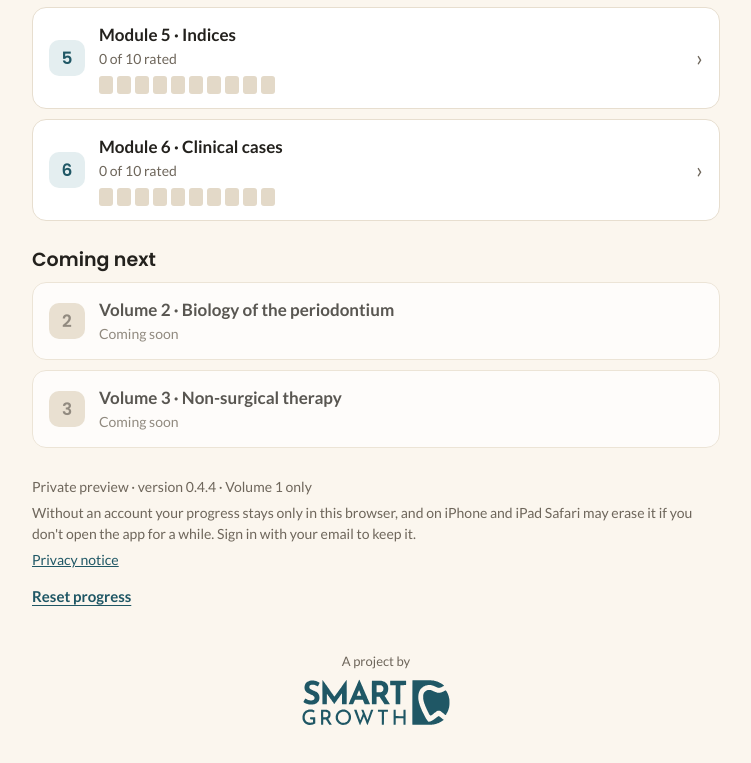
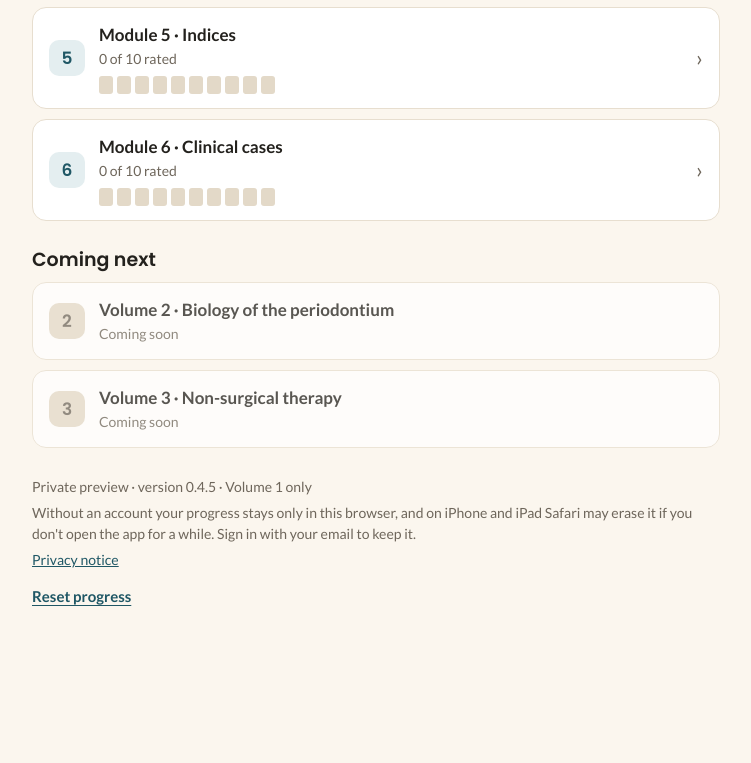
Before and after one commit to manuelarapani/periodontology-app, a plain HTML site: page index.html in a window 1280 px wide. Shown: the part 1149-1912 px from the top of the page, without its empty margins (264-1015 px from the left). After the commit the page ends 1800 px from the top, so only its background shows below. Drawn offline with Linux system fonts and the light colour scheme.

Commit message:
App v0.4.5: tolto il logo Smart Growth.D, torna l'icona di prima

```diff
--- a/app.css
+++ b/app.css
@@ -112,8 +112,6 @@ main{max-width:720px;margin:0 auto;padding:20px max(env(safe-area-inset-left),16
 .row.locked .num{background:var(--dot);color:var(--muted)}
 .foot{margin-top:28px;font-size:14px;color:var(--muted)}
 .foot p{margin:4px 0}
-.by{display:flex;flex-direction:column;align-items:center;gap:8px;margin:32px 0 8px;font-size:13px;color:var(--muted)}
-.by .sg{display:block;width:150px;height:48px;background:var(--petrol);-webkit-mask:url(smartgrowth.svg) center/contain no-repeat;mask:url(smartgrowth.svg) center/contain no-repeat}
 
 /* card */
 .card{background:var(--surface);border:1px solid var(--line);border-radius:18px;box-shadow:var(--shadow);padding:20px 18px 22px}
--- a/app.js
+++ b/app.js
@@ -12,7 +12,7 @@ const T = {
     modules: 'Moduli', module: 'Modulo', ofTen: (a, b) => `${a} di ${b} valutate`,
     soon: 'Prossimamente', locked: 'In arrivo',
     chooseSubject: 'Scegli la materia', changeSubject: 'Cambia materia',
-    foot1: 'Anteprima privata · versione 0.4.4 · solo Volume 1', by: 'Un progetto di',
+    foot1: 'Anteprima privata · versione 0.4.5 · solo Volume 1',
     foot2: 'I progressi restano su questo dispositivo, in questo browser.',
     foot2acc: 'Senza account i progressi restano solo in questo browser, e su iPhone e iPad Safari può cancellarli se per un po\' non apri l\'app. Accedi con la tua email per non perderli.',
     reset: 'Azzera i progressi', resetQ: 'Vuoi azzerare tutti i progressi su questo dispositivo?', yes: 'Azzera', no: 'Annulla',
@@ -47,7 +47,7 @@ const T = {
     modules: 'Modules', module: 'Module', ofTen: (a, b) => `${a} of ${b} rated`,
     soon: 'Coming next', locked: 'Coming soon',
     chooseSubject: 'Choose a subject', changeSubject: 'Change subject',
-    foot1: 'Private preview · version 0.4.4 · Volume 1 only', by: 'A project by',
+    foot1: 'Private preview · version 0.4.5 · Volume 1 only',
     foot2: 'Your progress stays on this device, in this browser.',
     foot2acc: 'Without an account your progress stays only in this browser, and on iPhone and iPad Safari may erase it if you don\'t open the app for a while. Sign in with your email to keep it.',
     reset: 'Reset progress', resetQ: 'Reset all progress on this device?', yes: 'Reset', no: 'Cancel',
@@ -334,7 +334,7 @@ function home() {
     ${mods}
     ${(SU().soon || []).length ? `<h2 class="section-title">${L.soon}</h2>
     ${SU().soon.map((v, i) => `<div class="row locked"><span class="num">${i + 2}</span><span class="txt"><span class="t">${esc(v[P.lang])}</span><span class="s">${L.locked}</span></span></div>`).join('')}` : ''}
-    <div class="foot"><p>${L.foot1}</p>${accountFoot()}${CFG.privacyUrl ? `<p><a href="${esc(privacyHref())}" target="_blank" rel="noopener">${L.privacy}</a></p>` : ''}${ACC.user ? '' : `<button type="button" class="link" id="reset">${L.reset}</button>`}<div class="by"><span>${L.by}</span><span class="sg" role="img" aria-label="Smart Growth.D"></span></div></div>
+    <div class="foot"><p>${L.foot1}</p>${accountFoot()}${CFG.privacyUrl ? `<p><a href="${esc(privacyHref())}" target="_blank" rel="noopener">${L.privacy}</a></p>` : ''}${ACC.user ? '' : `<button type="button" class="link" id="reset">${L.reset}</button>`}</div>
   </main>`;
   $('go').onclick = () => {
     const first = d.cards.find(c => !rating(c.id));
```
Also changed, not shown: apple-touch-icon.png, icon.svg, smartgrowth.svg (deleted).
